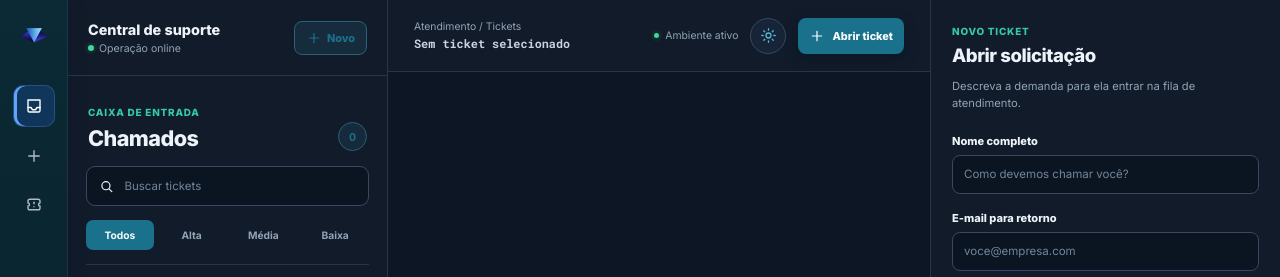
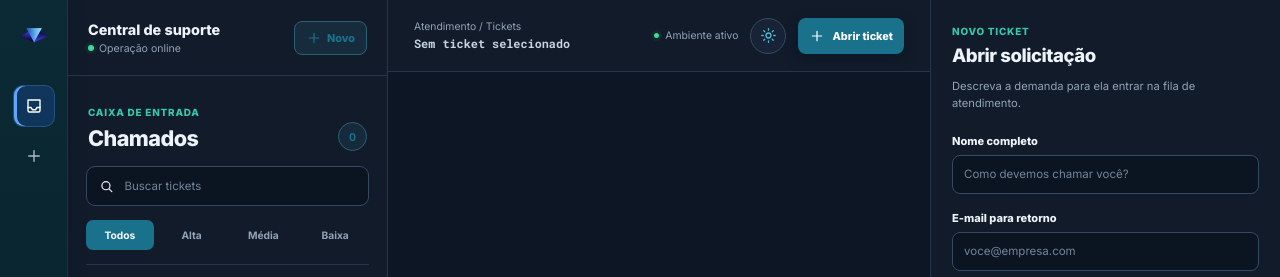
Before and after one commit to elizianeandreia/sistema_tickets, a React (Vite) app: page / in a window 1280 px wide. Shown: the top 277 px of the page. Built offline with nearby package versions, Linux system fonts and the light colour scheme.

Commit message:
Update App.jsx

```diff
--- a/src/App.jsx
+++ b/src/App.jsx
@@ -417,13 +417,6 @@ export default function App() {
             <Icon name="plus" />
           </button>
 
-          <button
-            type="button"
-            onClick={() => setFilter('alto')}
-            aria-label="Tickets de alta prioridade"
-          >
-            <Icon name="ticket" />
-          </button>
         </nav>
 
         <button
```
